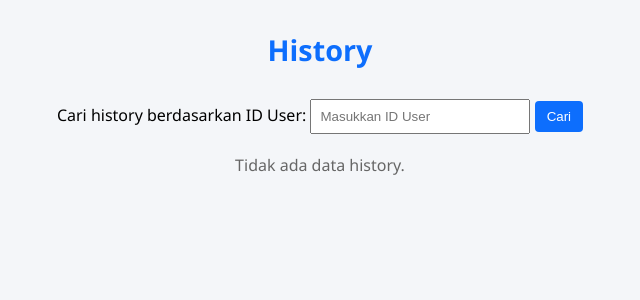
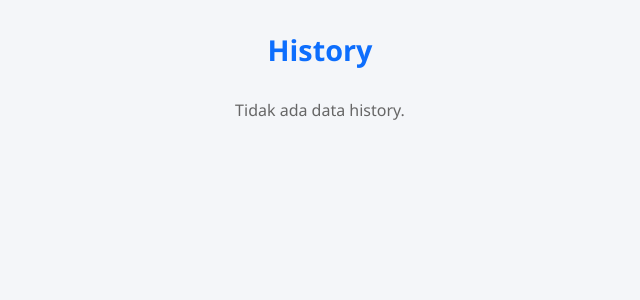
Before and after one commit to Bill112-max/project_perpus_xirpl2_1, a PHP site: page /history/view_history.php in a window 1280 px wide. Shown: the top 300 px of the page, without its empty margins (320-960 px from the left). Run offline with PHP 8.4, Linux system fonts and the light colour scheme; tables that the repository leaves empty or names only in its code hold one stand-in row (values such as "Sample post").

Commit message:
open commit 5

```diff
--- a/history/view_history.php
+++ b/history/view_history.php
@@ -11,7 +11,6 @@ $id_login    = $_SESSION['id'];
 $akses_login = $_SESSION['akses'];
 
 $data = null;
-
 if ($akses_login === 'anggota') {
     $data = mysqli_query($koneksi, "
         SELECT p.*, b.judul_buku, u.nama
@@ -21,7 +20,6 @@ if ($akses_login === 'anggota') {
         WHERE p.id = '$id_login'
     ");
 }
-
 if ($akses_login === 'admin') {
     if (isset($_GET['id_user']) && trim($_GET['id_user']) !== '') {
         $id_user = mysqli_real_escape_string($koneksi, trim($_GET['id_user']));
@@ -57,22 +55,14 @@ if ($akses_login === 'admin') {
 </head>
 <body>
     <h2>History</h2>
-
-    <?php if ($akses_login === 'admin') {
-    if (isset($_GET['id_user']) && trim($_GET['id_user']) !== '') {
-        $id_user = mysqli_real_escape_string($koneksi, trim($_GET['id_user']));
-    } else {
-        $data = false;
-    }
-} ?>
+    <?php if ($akses_login === 'admin') { ?>
         <form method="get" action="dashboard.php">
-    <input type="hidden" name="page" value="history">
-    <label>Cari history berdasarkan ID User:</label>
-    <input type="text" name="id_user" placeholder="Masukkan ID User">
-    <button type="submit">Cari</button>
-</form>
-
-    <!-- Tabel hasil history -->
+            <input type="hidden" name="page" value="history">
+            <label>Cari history berdasarkan ID User:</label>
+            <input type="text" name="id_user" placeholder="Masukkan ID User">
+            <button type="submit">Cari</button>
+        </form>
+    <?php } ?>
     <?php if ($data && mysqli_num_rows($data) > 0) { ?>
         <table>
             <tr>
```
